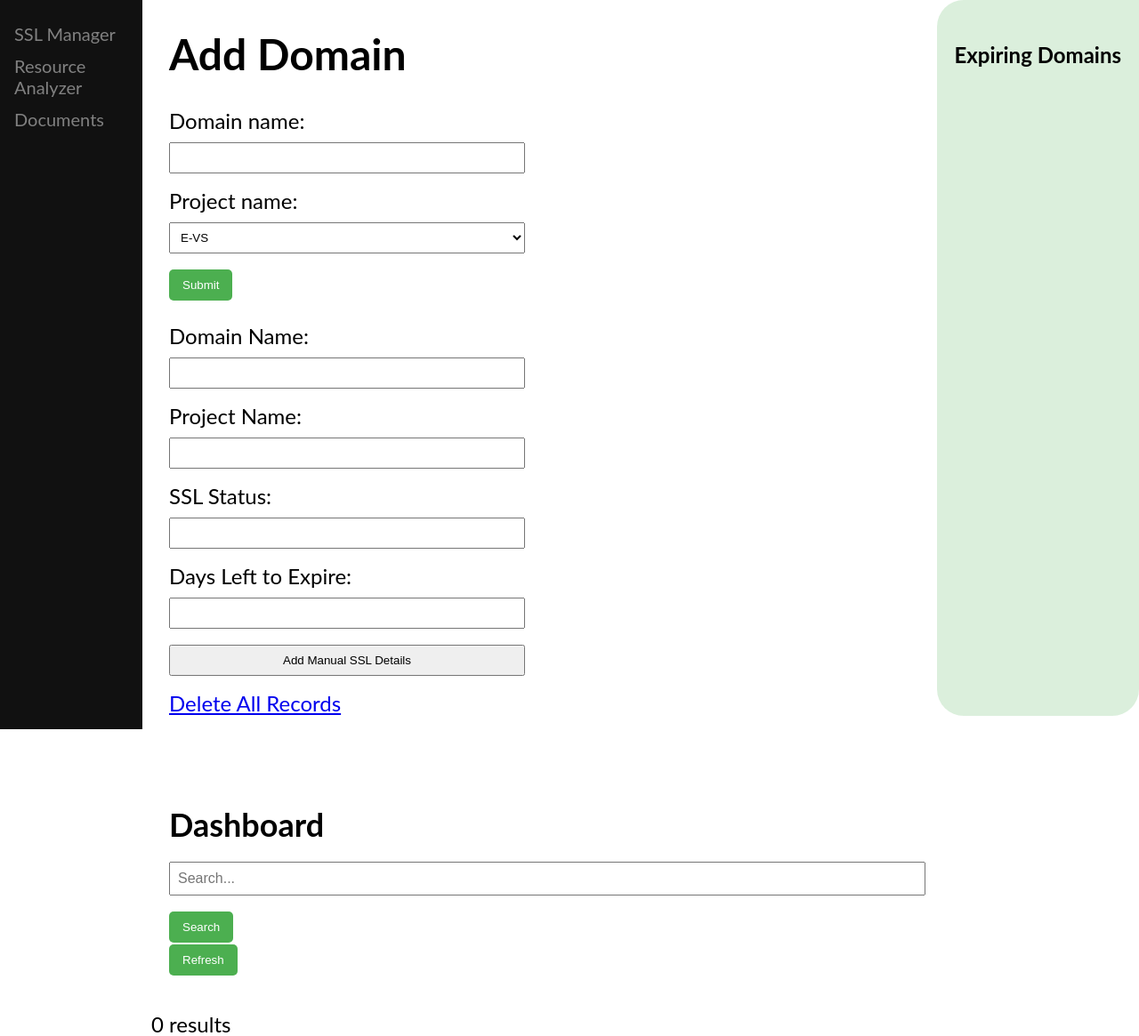
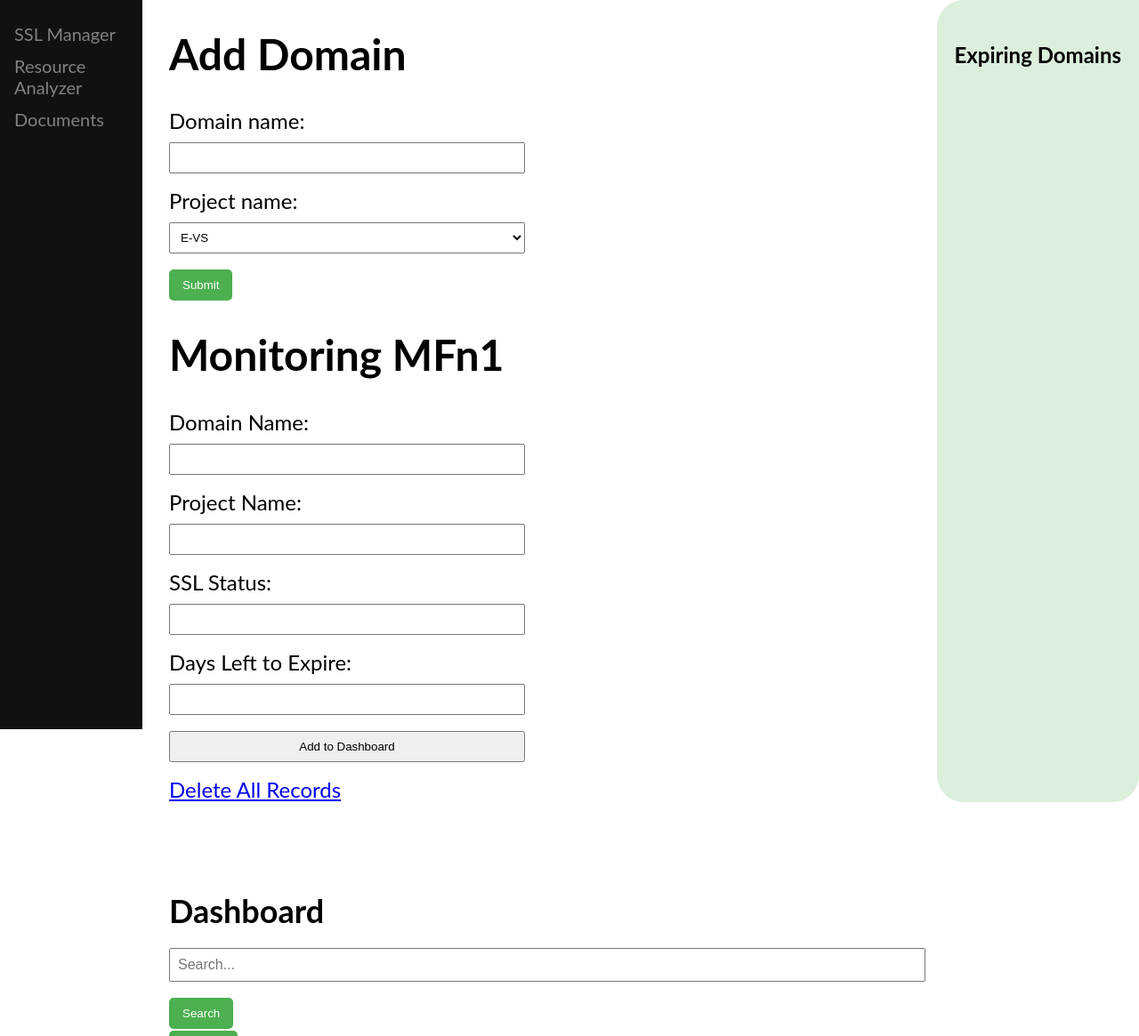
Before and after one commit to pingmeyes/ssLopS, a PHP site: page / in a window 1280 px wide. Shown: the top 1165 px of the page at 89% size. Run offline with PHP 8.4, Linux system fonts and the light colour scheme; the visitor is signed in with stand-in values (Sample User, id 1); data that the repository does not hold is empty.

Commit message:
adding manualform

```diff
--- a/index.php
+++ b/index.php
@@ -231,6 +231,7 @@ if (!isset($_SESSION["loggedin"]) || $_SESSION["loggedin"] !== true) {
     </form>
 
 <form action="manualprocess.php" method="post">
+<h1>Monitoring MFn1</h1>
     <label for="manual_domainName">Domain Name:</label>
     <input type="text" id="manual_domainName" name="manual_domainName" required>
     <label for="manual_projectName">Project Name:</label>
@@ -239,7 +240,7 @@ if (!isset($_SESSION["loggedin"]) || $_SESSION["loggedin"] !== true) {
     <input type="text" id="manual_SSLStatus" name="manual_SSLStatus" required>
     <label for="manual_DaysLeftToExpire">Days Left to Expire:</label>
     <input type="number" id="manual_DaysLeftToExpire" name="manual_DaysLeftToExpire" required>
-    <input type="submit" value="Add Manual SSL Details">
+    <input type="submit" value="Add to Dashboard">
 </form>
 
 
```
